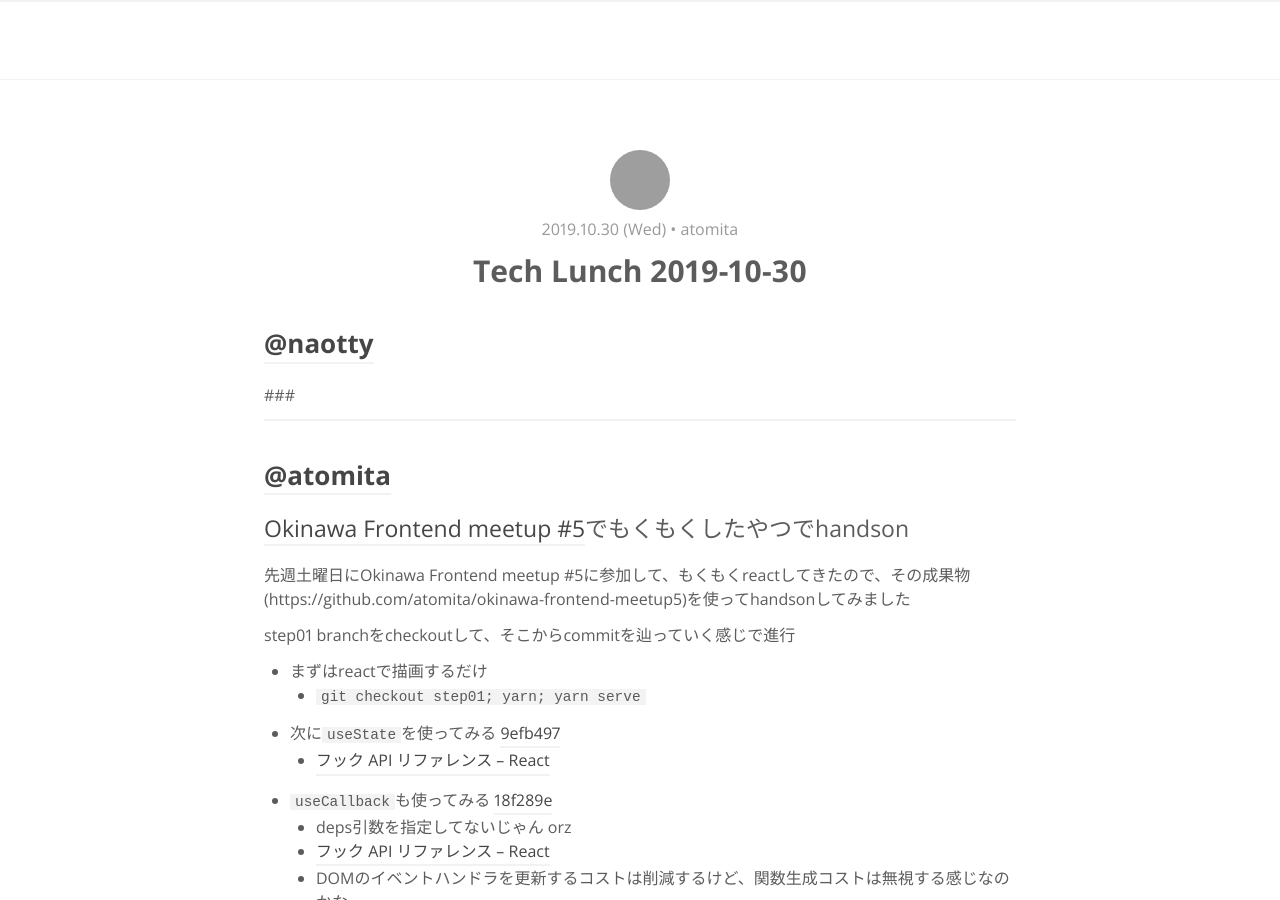
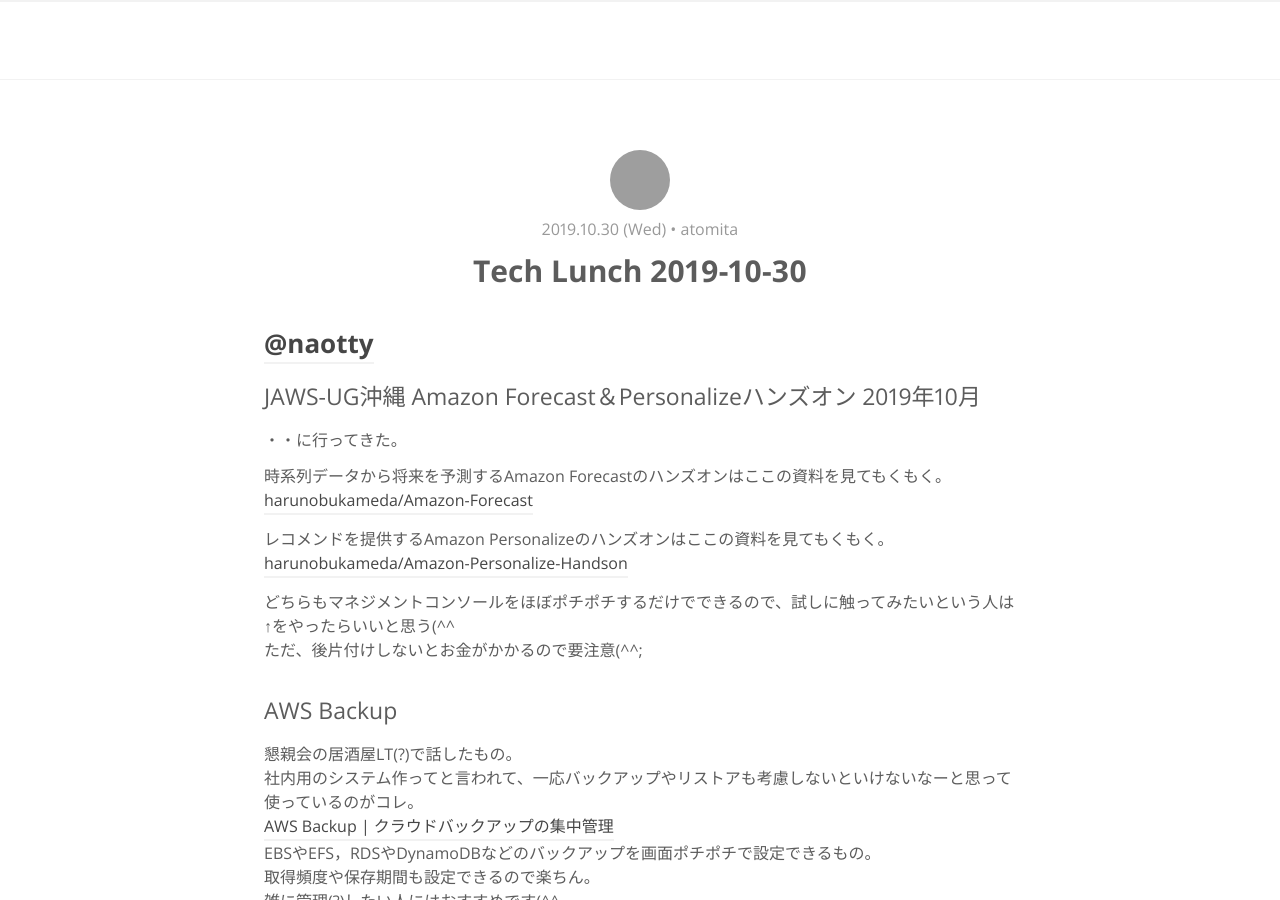
Before and after one commit to RyukyuInteractive/tech.ryukyu-i.co.jp, a Jekyll site: the page built from _posts/2019-10-30-tech-lunch.md, in a window 1280 px wide and 900 px high. Built offline with Jekyll 4.4.1, drawn with Linux system fonts in a browser that asks for light colours; a script that is not in the unit is left out; comment, search, counter and statistics services are not loaded; grey boxes are pictures that could not be loaded.

Commit message:
Update 2019-10-30-tech-lunch.md

```diff
--- a/_posts/2019-10-30-tech-lunch.md
+++ b/_posts/2019-10-30-tech-lunch.md
@@ -9,7 +9,26 @@
 
 ## [@naotty](https://github.com/naotty)
 
-###
+### JAWS-UG沖縄 Amazon Forecast＆Personalizeハンズオン 2019年10月
+・・に行ってきた。
+
+時系列データから将来を予測するAmazon Forecastのハンズオンはここの資料を見てもくもく。
+[harunobukameda/Amazon\-Forecast](https://github.com/harunobukameda/Amazon-Forecast)
+
+レコメンドを提供するAmazon Personalizeのハンズオンはここの資料を見てもくもく。
+[harunobukameda/Amazon\-Personalize\-Handson](https://github.com/harunobukameda/Amazon-Personalize-Handson)
+
+どちらもマネジメントコンソールをほぼポチポチするだけでできるので、試しに触ってみたいという人は↑をやったらいいと思う(^^
+ただ、後片付けしないとお金がかかるので要注意(^^;
+
+
+### AWS Backup
+懇親会の居酒屋LT(?)で話したもの。
+社内用のシステム作ってと言われて、一応バックアップやリストアも考慮しないといけないなーと思って使っているのがコレ。
+[AWS Backup \| クラウドバックアップの集中管理](https://aws.amazon.com/jp/backup/)
+EBSやEFS，RDSやDynamoDBなどのバックアップを画面ポチポチで設定できるもの。
+取得頻度や保存期間も設定できるので楽ちん。
+雑に管理(?)したい人にはおすすめです(^^
 
 ----
 
```
